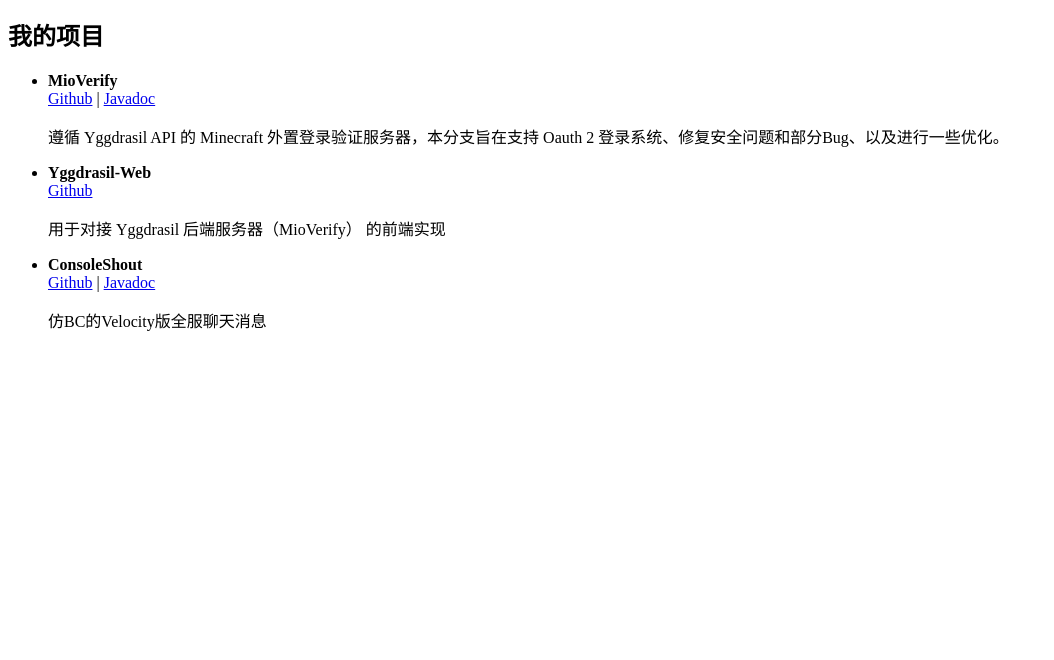
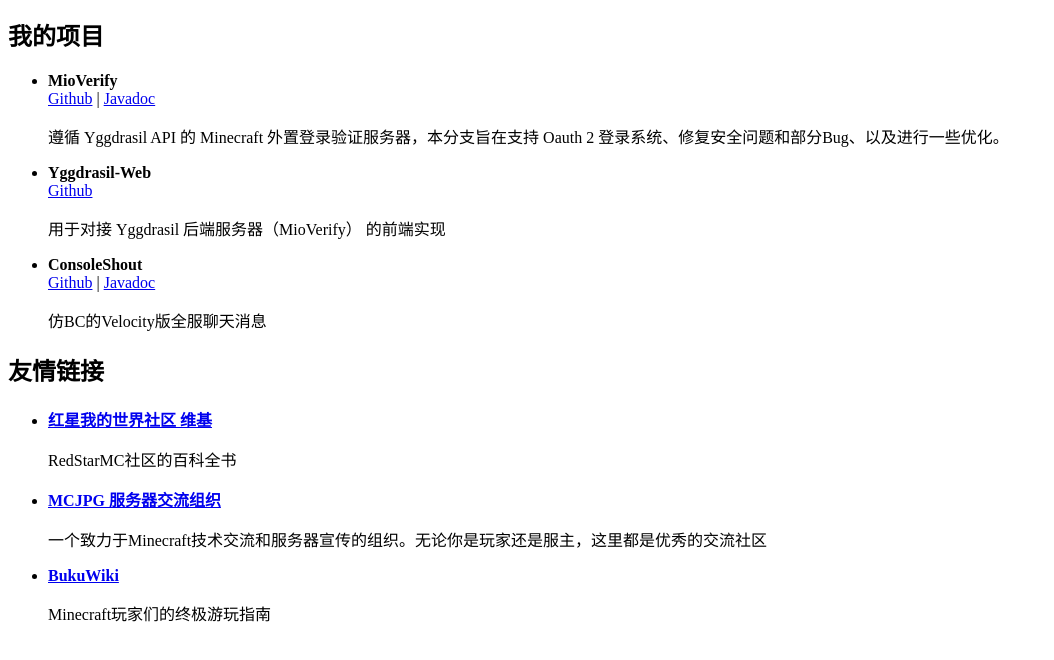
Before and after one commit to pingguomc/pingguomc.github.io, a plain HTML site: page index.html in a window 1280 px wide. Shown: the part 116-776 px from the top of the page, without its empty margins (0-1054 px from the left). Drawn offline with Linux system fonts and the light colour scheme.

Commit message:
添加友情链接

```diff
--- a/index.html
+++ b/index.html
@@ -35,5 +35,19 @@
             </li>
         </ul>
     </div>
+    <h2>友情链接</h2>
+    <div>
+        <ul>
+            <li>
+                <a href="https://wiki.redstarmc.top"><b>红星我的世界社区 维基</b></a> <p>RedStarMC社区的百科全书</p>
+            </li>
+            <li>
+                <a href=https://mcjpg.org/"><b>MCJPG 服务器交流组织</b></a> <p>一个致力于Minecraft技术交流和服务器宣传的组织。无论你是玩家还是服主，这里都是优秀的交流社区</p>
+            </li>
+            <li>
+                <a href="https://docs.buku.wiki/"><b>BukuWiki</b></a> <p>Minecraft玩家们的终极游玩指南</p>
+            </li>
+        </ul>
+    </div>
 </body>
 </html>
```
